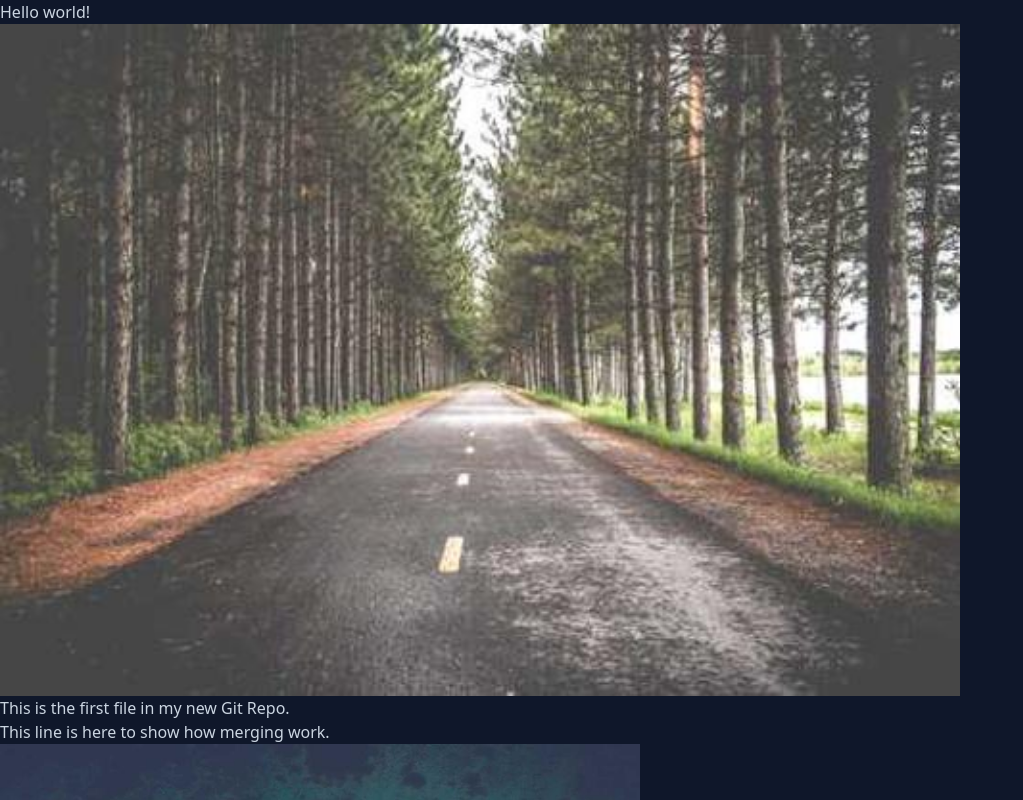
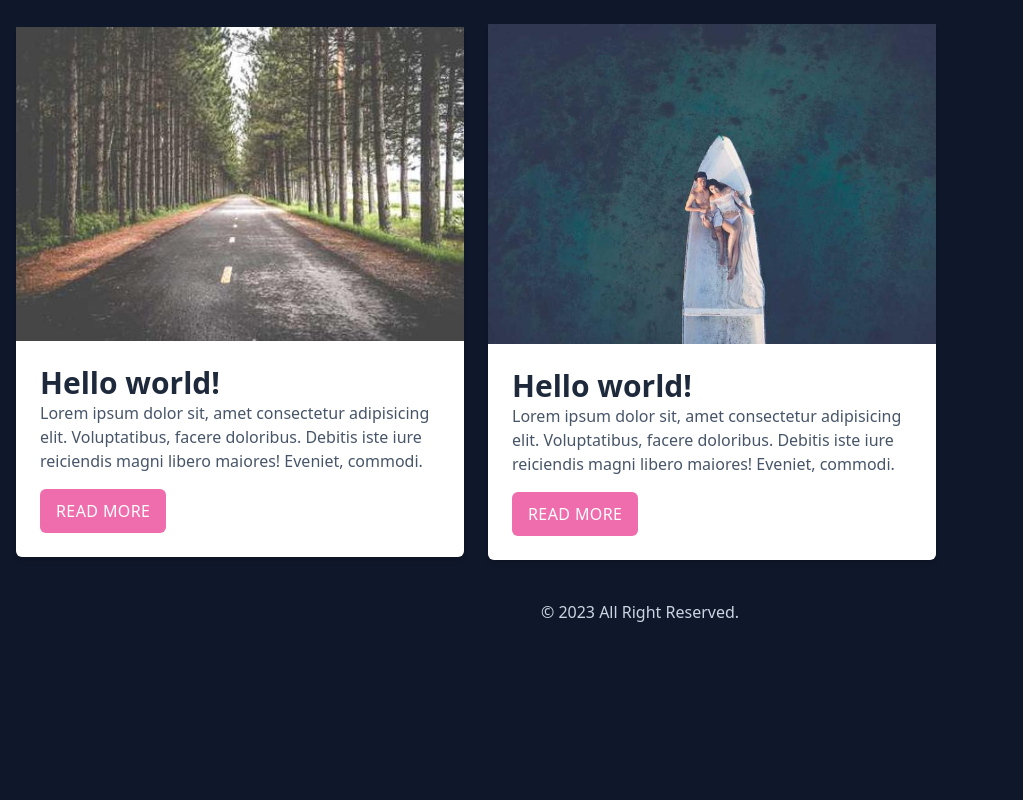
Before and after one commit to rashadulalam/w3git, a plain HTML site: page index.html in a window 1280 px wide. Shown: the top 800 px of the page, without its empty margins (0-1023 px from the left). Drawn offline with nearby package versions, Linux system fonts and the light colour scheme.

Commit message:
Making card using tailwindcss

```diff
--- a/index.html
+++ b/index.html
@@ -9,20 +9,65 @@
 
 </head>
 <body class="bg-slate-900 text-slate-300">
-    <main>
-    <h1>Hello world!</h1>
-    <div>
-        <img src="sea.jpg" alt="Hello world from space" style="width:100%;max-width:960px">
+    <main class="container mx-auto px-4 flex items-center space-x-6">
+
+    <div class="bg-white shadow-md rounded-md my-6 shadow-md max-w-md">
+        <img src="sea.jpg" alt="Hello world from space" class="object-cover w-full">
+        <div class="p-6">
+            <h1 class="text-3xl text-slate-800 font-semibold">Hello world!</h1>
+            <p class="text-slate-600">Lorem ipsum dolor sit, amet consectetur adipisicing elit. Voluptatibus, facere doloribus. Debitis iste iure reiciendis magni libero maiores! Eveniet, commodi.</p>
+            <button class="
+            uppercase
+            bg-pink-500
+            px-4
+            py-2.5
+            block
+            mt-4
+            rounded-md
+            text-white
+            font-medium
+            tracking-wide
+            opacity-80
+            hover:opacity-100
+            cursor-pointer
+            transition-all
+            duration-150
+            ">Read more</button>
+
+        </div>
     </div>
-    <p>This is the first file in my new Git Repo.</p>
-    <p>This line is here to show how merging work.</p>
-    <div>
-        <img src="hello-world.jpg" alt="Hello Git" style="width:100%;max-width:640px">
+
+    <div class="bg-white shadow-md rounded-md my-6 shadow-md max-w-md">
+        <img src="hello-world.jpg" alt="Hello world from space" class="object-cover w-full">
+        <div class="p-6">
+            <h1 class="text-3xl text-slate-800 font-semibold">Hello world!</h1>
+            <p class="text-slate-600">Lorem ipsum dolor sit, amet consectetur adipisicing elit. Voluptatibus, facere doloribus. Debitis iste iure reiciendis magni libero maiores! Eveniet, commodi.</p>
+            <button class="
+            uppercase
+            bg-pink-500
+            px-4
+            py-2.5
+            block
+            mt-4
+            rounded-md
+            text-white
+            font-medium
+            tracking-wide
+            opacity-80
+            hover:opacity-100
+            cursor-pointer
+            transition-all
+            duration-150
+            ">Read more</button>
+
+        </div>
     </div>
-    <h1>Hello from server</h1>
+
+
     </main>
-    <footer>
-        <p>&copy; 2023 all right reserved.</p>
+
+    <footer class="container mx-auto px-4">
+        <p class="text-center py-4 capitalize">&copy; 2023 all right reserved.</p>
     </footer>
 </body>
 </html>
```
